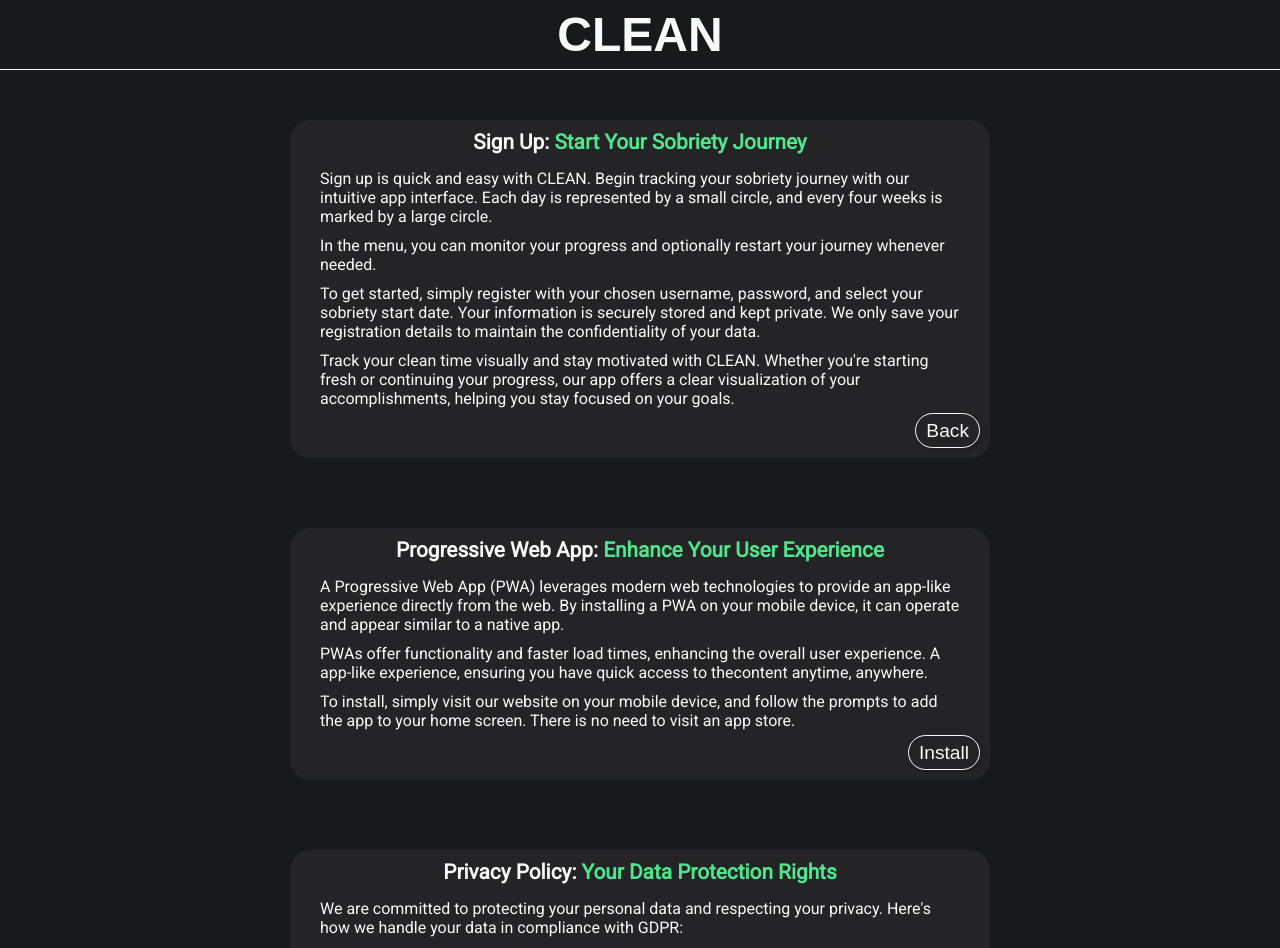
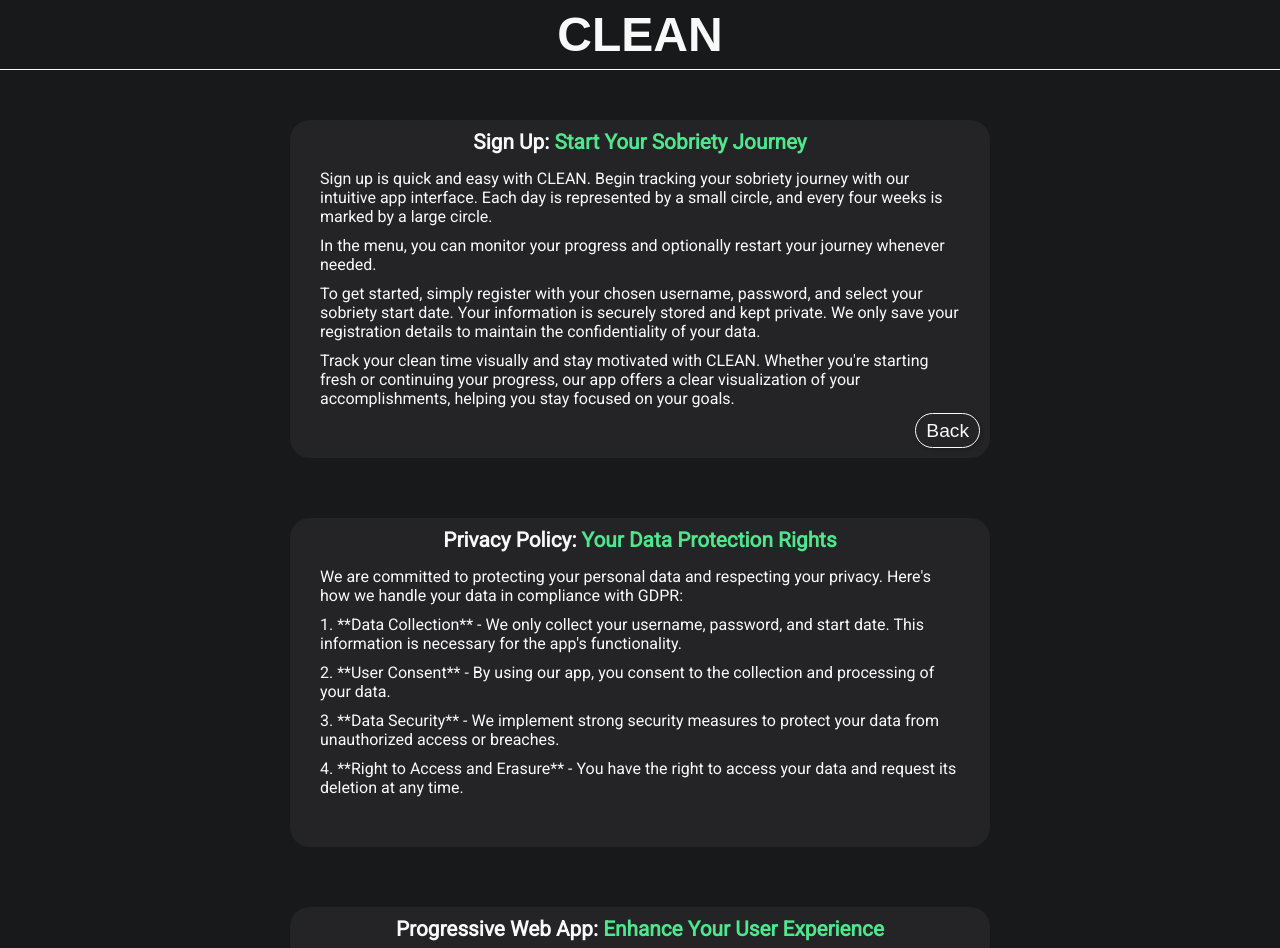
Before and after one commit to Wallenborg/clean, a Next.js app: page /sign-up in a window 1280 px wide. Shown: the top 948 px of the page. Built offline with nearby package versions, Linux system fonts and the light colour scheme; a web font is replaced by a local one.

Commit message:
moved order on info text in sign-up page

```diff
--- a/app/globals.css
+++ b/app/globals.css
@@ -57,3 +57,20 @@ p {
     justify-content: center;
   }
 }
+
+.box-2 {
+  display: flex;
+  flex-direction: row;
+  flex-direction: column;
+  align-items: center;
+}
+@media (min-width: 801px) {
+  .box-2 {
+    margin: 100px 40px;
+    display: flex;
+    flex-direction: row;
+    gap: 100px;
+    align-items: center;
+    justify-content: center;
+  }
+}
--- a/app/sign-up/page.jsx
+++ b/app/sign-up/page.jsx
@@ -2,8 +2,6 @@
 import Header from "@/components/header/Header";
 import InfoText from "@/components/infotext/InfoText";
 import Fotter from "@/components/footer/Fotter";
-import Button from "@/components/button/Button";
-import Link from "next/link";
 
 export default function SignupPage() {
   return (
@@ -23,35 +21,35 @@ export default function SignupPage() {
         buttonText="Back"
         buttonHref="/"
       />
+
       <InfoText
-        style={{ marginTop: "20px" }}
+        style={{ marginTop: "10px" }}
+        title="Privacy Policy"
+        subtitle="Your Data Protection Rights"
+        text={[
+          "We are committed to protecting your personal data and respecting your privacy. Here's how we handle your data in compliance with GDPR:",
+          "1. **Data Collection** - We only collect your username, password, and start date. This information is necessary for the app's functionality.",
+          "2. **User Consent** - By using our app, you consent to the collection and processing of your data.",
+          "3. **Data Security** - We implement strong security measures to protect your data from unauthorized access or breaches.",
+          "4. **Right to Access and Erasure** - You have the right to access your data and request its deletion at any time.",
+        ]}
+        showButton={false}
+        buttonText=""
+        buttonHref="/"
+      />
+      <InfoText
+        style={{ marginTop: "10px" }}
         title="Progressive Web App"
         subtitle="Enhance Your User Experience"
         text={[
           "A Progressive Web App (PWA) leverages modern web technologies to provide an app-like experience directly from the web. By installing a PWA on your mobile device, it can operate and appear similar to a native app.",
-          "PWAs offer functionality and faster load times, enhancing the overall user experience. A app-like experience,  ensuring you have quick access to thecontent anytime, anywhere.",
+          "PWAs offer functionality and faster load times, enhancing the overall user experience, app-like experience. Ensuring you have quick access to thecontent anytime, anywhere.",
           "To install, simply visit our website on your mobile device, and follow the prompts to add the app to your home screen. There is no need to visit an app store.",
         ]}
         showButton={true}
         buttonText="Install"
         buttonHref="/"
       />
-      <InfoText
-        style={{ marginTop: "20px" }}
-        title="Privacy Policy"
-        subtitle="Your Data Protection Rights"
-        text={[
-          "We are committed to protecting your personal data and respecting your privacy. Here's how we handle your data in compliance with GDPR:",
-          "1. **Data Collection**: We only collect your username, password, and sobriety start date. This information is necessary for the app's functionality.",
-          "2. **User Consent**: By using our app, you consent to the collection and processing of your data as described in this policy.",
-          "3. **Data Security**: We implement strong security measures to protect your data from unauthorized access or breaches.",
-          "4. **Right to Access and Erasure**: You have the right to access your data and request its deletion at any time.",
-        ]}
-        showButton={false}
-        buttonText=""
-        buttonHref="/"
-      />
-
       <Fotter />
     </div>
   );
```
